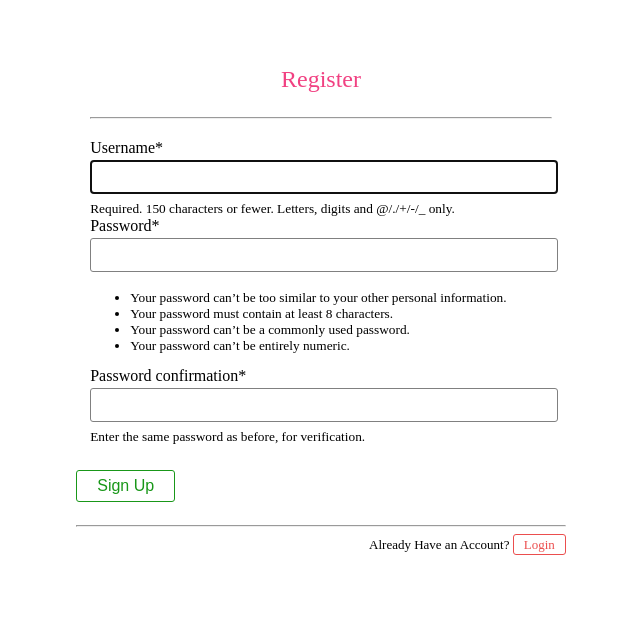
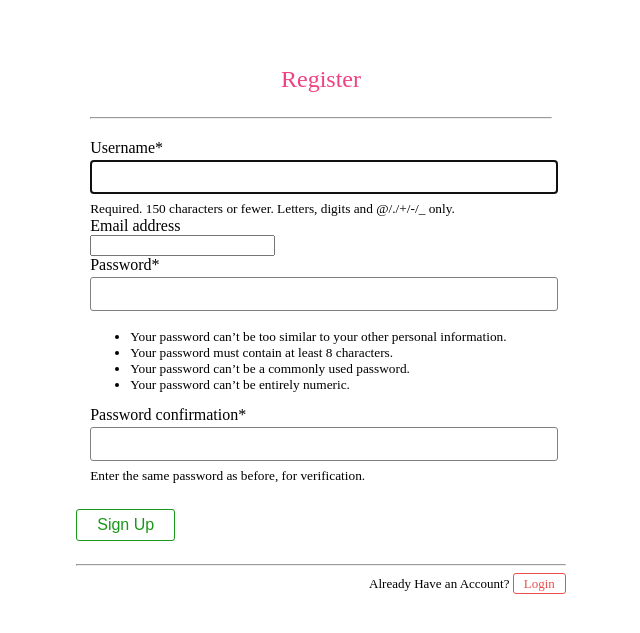
Before and after one commit to yayahc/bushfire, a Django app: page /register/ in a window 1280 px wide. Shown: the part 68-701 px from the top of the page, without its empty margins (319-959 px from the left). Run offline with Django 3.2, Linux system fonts and the light colour scheme; some libraries are stand-ins or nearby versions.

Commit message:
email added at register form

```diff
--- a/simulation/forms.py
+++ b/simulation/forms.py
@@ -10,7 +10,7 @@ class UserRegistrationForm(UserCreationForm):
 
     class Meta:
         model = UserModel
-        fields = ["username", "password1", "password2"]
+        fields = ["username", "email" ,"password1", "password2"]
 
 
 class SimulationForm(forms.ModelForm):
```
Also changed, not shown: simulation/templates/simulation/simulations.html (+0 -29 lines), db.sqlite3.
